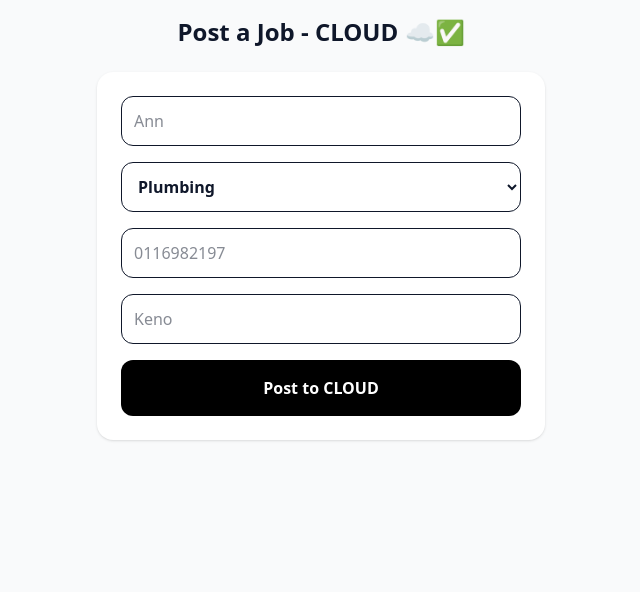
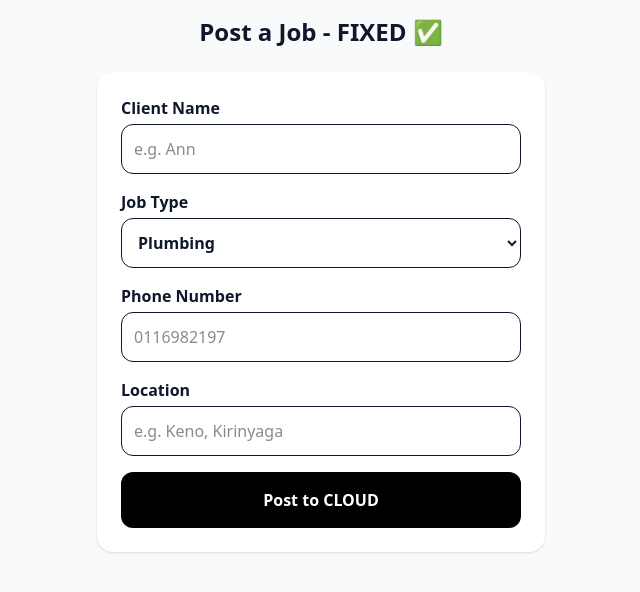
Before and after one commit to njoguemmanuel04-lgtm/taskmate, a Next.js app: page /post in a window 1280 px wide. Shown: the top 592 px of the page, without its empty margins (319-959 px from the left). Built offline with nearby package versions, Linux system fonts and the light colour scheme.

Commit message:
Update page.tsx

```diff
--- a/app/post/page.tsx
+++ b/app/post/page.tsx
@@ -14,21 +14,31 @@ export default function PostJob(){
     e.preventDefault()
     setLoading(true)
     const f=e.target
+    const clientName = f.clientName.value.trim()
+    const category = f.category.value
+    const phone = f.phone.value.trim()
+    const location = f.location.value.trim()
+
+    console.log({clientName, category, phone, location})
+
     const {error}=await supabase.from("jobs").insert([{
-      name:f.name.value, category:f.category.value, phone:f.phone.value, location:f.location.value
+      name: clientName,
+      category: category,
+      phone: phone,
+      location: location
     }])
     if(error){ alert("CLOUD ERROR: "+error.message); setLoading(false); return }
-    alert("✅ SAVED TO CLOUD!")
+    alert(`✅ SAVED! Name=${clientName} Location=${location}`)
     window.location.href="/jobs"
   }
   return (
     <div className="min-h-screen bg-gray-50 p-4">
-      <h1 className="text-2xl font-bold text-center mb-6">Post a Job - CLOUD ☁️✅</h1>
+      <h1 className="text-2xl font-bold text-center mb-6">Post a Job - FIXED ✅</h1>
       <form onSubmit={handle} className="bg-white p-6 rounded-2xl shadow max-w-md mx-auto space-y-4">
-        <input name="name" required placeholder="Ann" className="w-full p-3 rounded-xl border" />
-        <select name="category" className="w-full p-3 rounded-xl border font-bold">{jobCats.map(c=><option key={c}>{c}</option>)}</select>
-        <input name="phone" required placeholder="0116982197" className="w-full p-3 rounded-xl border" />
-        <input name="location" required placeholder="Keno" className="w-full p-3 rounded-xl border" />
+        <div><label className="font-bold">Client Name</label><input name="clientName" required placeholder="e.g. Ann" className="w-full p-3 rounded-xl border mt-1" /></div>
+        <div><label className="font-bold">Job Type</label><select name="category" className="w-full p-3 rounded-xl border mt-1 font-bold">{jobCats.map(c=><option key={c}>{c}</option>)}</select></div>
+        <div><label className="font-bold">Phone Number</label><input name="phone" required placeholder="0116982197" className="w-full p-3 rounded-xl border mt-1" /></div>
+        <div><label className="font-bold">Location</label><input name="location" required placeholder="e.g. Keno, Kirinyaga" className="w-full p-3 rounded-xl border mt-1" /></div>
         <button className="w-full bg-black text-white p-4 rounded-xl font-bold">{loading?"Saving...":"Post to CLOUD"}</button>
       </form>
     </div>
```
